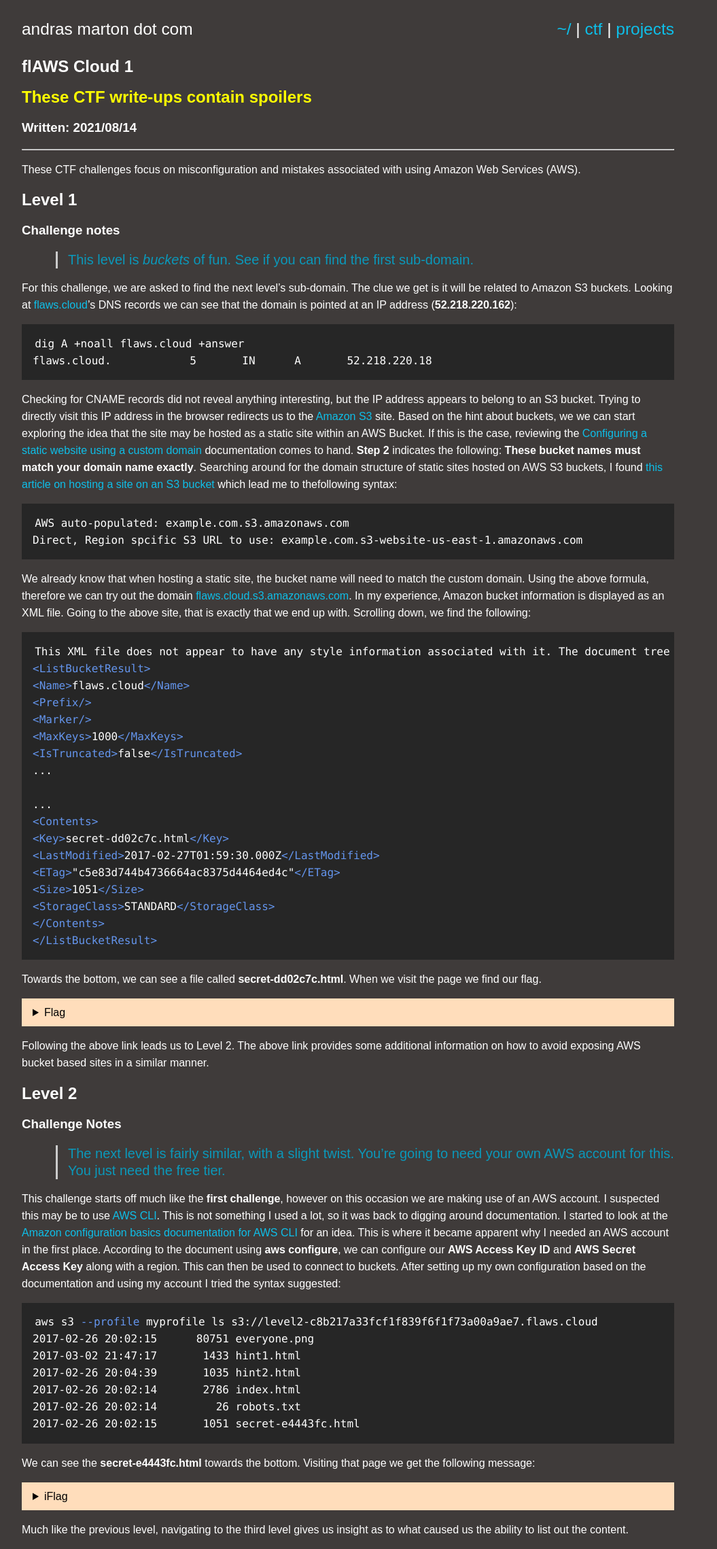
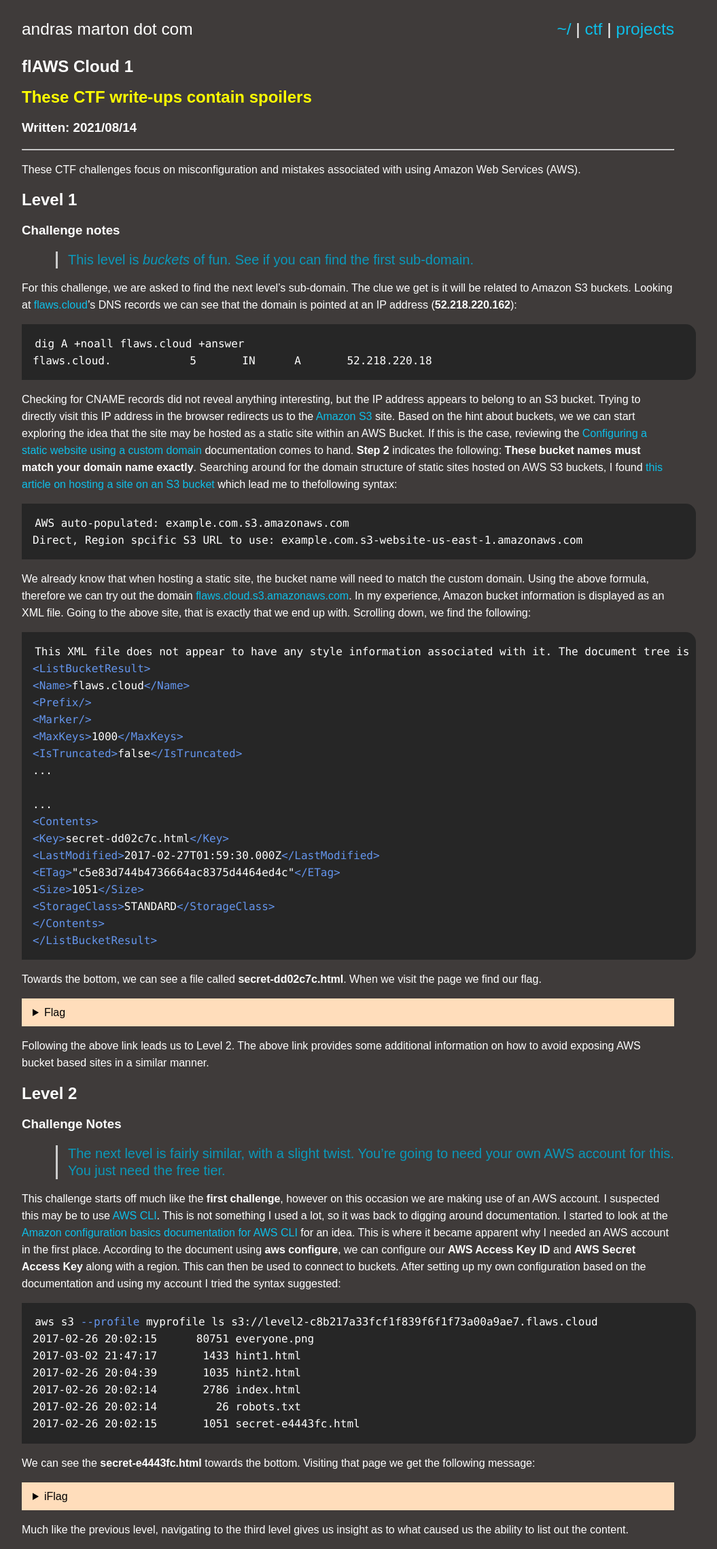
Before and after one commit to am401/amdotcom, a Jekyll site: the page built from ctf/flaws-cloud-1.md, in a window 1280 px wide. Shown: the whole page at 68% size, without its empty margins (128-1183 px from the left). Built offline with Jekyll 4.4.1, drawn with Linux system fonts in a browser that asks for light colours.

```diff
--- a/assets/css/style.css
+++ b/assets/css/style.css
@@ -11,7 +11,6 @@ ul, li {
     color: #ffffff;
     font-family: sans-serif;
 }
-
 
 .heading {
     margin-top: 30px;
@@ -171,14 +170,15 @@ img {
 
 /* Code block experiment */
 
-  pre {
+pre {
     background-color: #262626;
     text-align: left;
     overflow: auto;
     font-family: 'Monaco', monospace;
     padding:  1em;
     border-radius: 15px;
-  }
+    width: 100%;
+}
 
 code {
     font-family: Monaco, monospace;
@@ -189,8 +189,8 @@ code {
     padding: 0.2em;
     letter-spacing: -0.05em;
     word-break: normal;
-    /border-radius: 5px;/
-  }
+    border-radius: 5px;
+}
 
 pre code {
     border: none;
@@ -200,7 +200,7 @@ pre code {
     line-height: 1em;
     letter-spacing: normal;
     word-break: break-all;
-  }
+}
 
 details > summary {
     background-color: #fdb;
```
Also changed, not shown: assets/images/scenario_one_gmail.png (added), assets/images/scenario_one_protonmail.png (added), assets/images/scenario_two_gmail.png (added), assets/images/scenario_two_protonmail.png (added).
